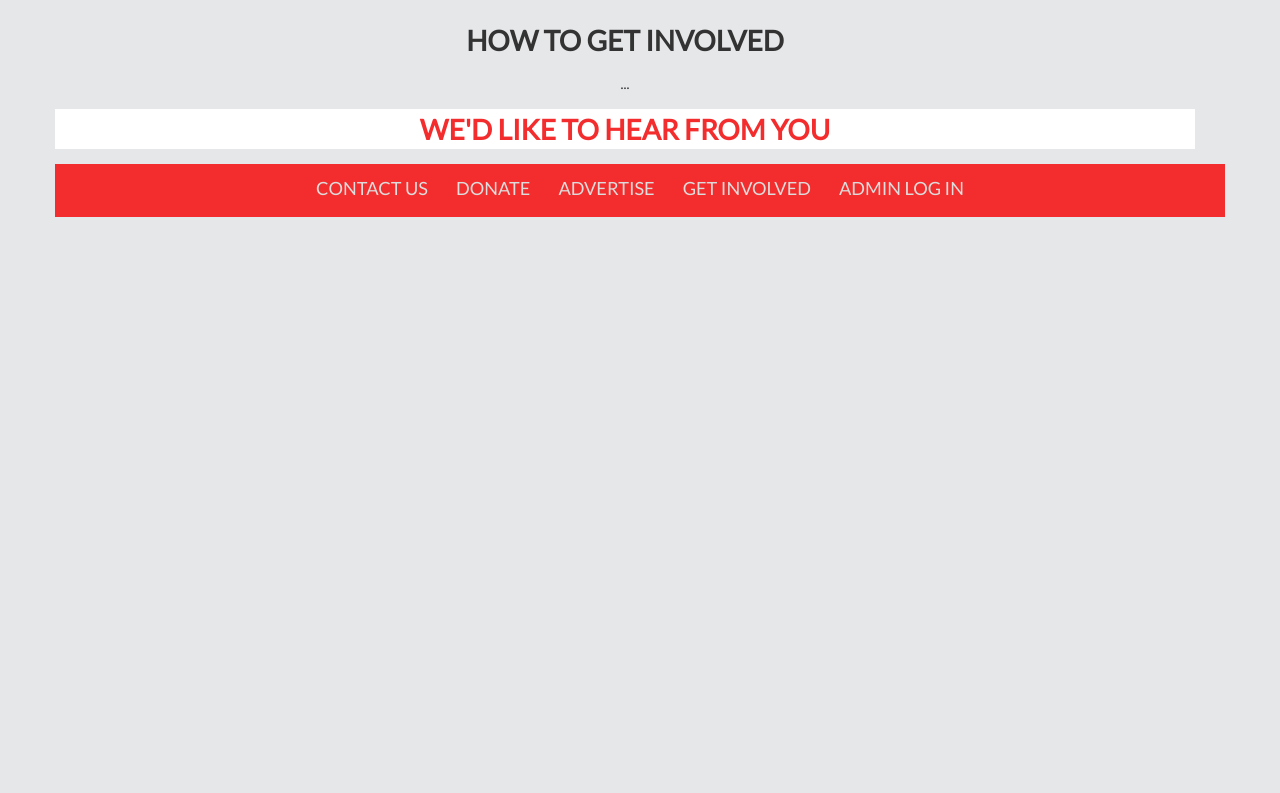
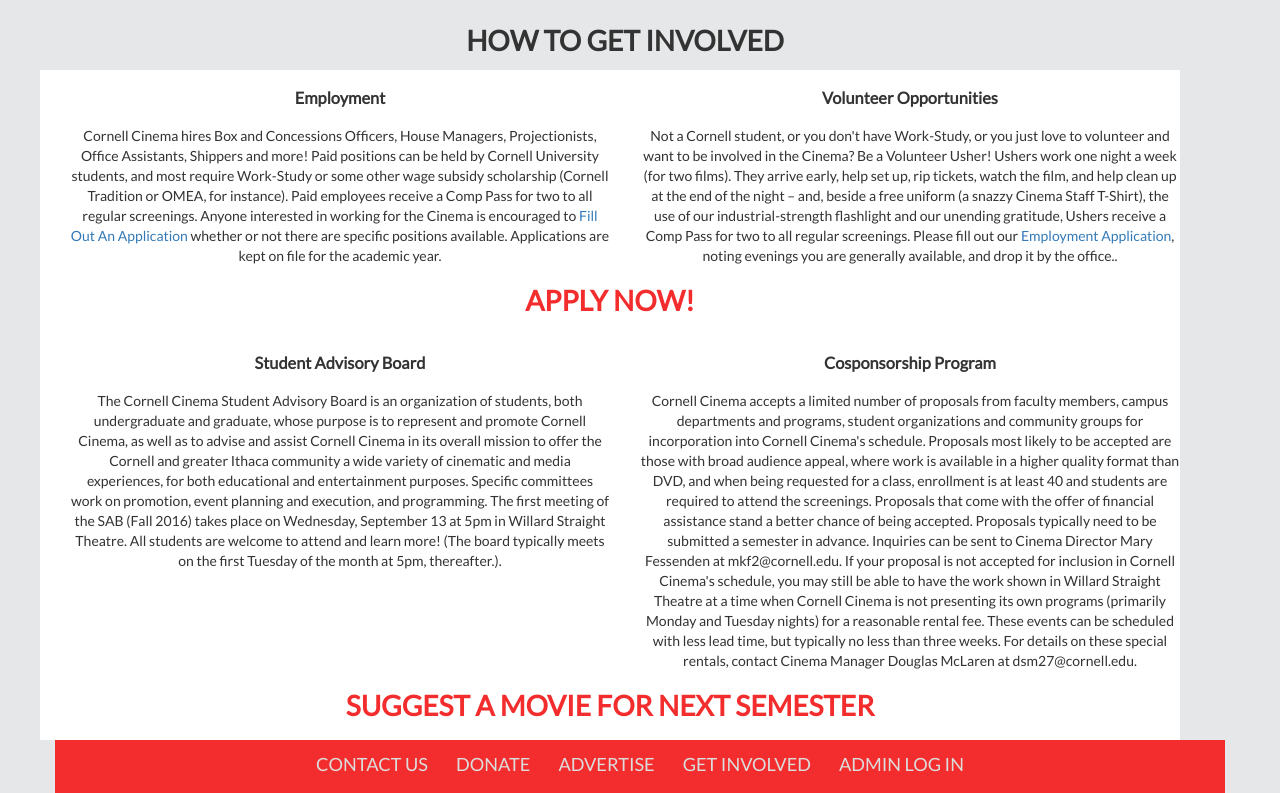
Before and after one commit to anniehughey/CineHackers, a PHP site: page /getInvolved.php in a window 1280 px wide. Shown: the part 177-970 px from the top of the page. Before the commit the page ends 394 px from the top, so only its background shows below. Run offline with PHP 8.4, Linux system fonts and the light colour scheme; some libraries are stand-ins or nearby versions.

Commit message:
involvement content

```diff
--- a/CornellCinema/getInvolved.php
+++ b/CornellCinema/getInvolved.php
@@ -26,15 +26,34 @@
 			<h1 class="title">HOW TO GET INVOLVED</h1>
 			<!-- Include information about onscreen advertising, including its benefits and pricing -->
 			<!-- Also include contact info for this -->
-			<p class="text">
-				...
-			</p>
-			<a href="contact.php">
-				<div class="donate">
-					<h1 class="donateButton">WE'D LIKE TO HEAR FROM YOU</h1>
+			<div class="col-sm-12 col-lg-6">
+				<h3>Employment</h3>
+				<p class="text">Cornell Cinema hires Box and Concessions Officers, House Managers, Projectionists, Office Assistants, Shippers and more! Paid positions can be held by Cornell University students, and most require Work-Study or some other wage subsidy scholarship (Cornell Tradition or OMEA, for instance). Paid employees receive a Comp Pass for two to all regular screenings. Anyone interested in working for the Cinema is encouraged to <a href="http://cinema.cornell.edu/jobs/cinema_application.pdf">Fill Out An Application</a> whether or not there are specific positions available. Applications are kept on file for the academic year.</p>
+			</div>
+			<div class="col-sm-12 col-lg-6">
+				<h3>Volunteer Opportunities</h3>
+				<p class="text">Not a Cornell student, or you don't have Work-Study, or you just love to volunteer and want to be involved in the Cinema? Be a Volunteer Usher! Ushers work one night a week (for two films). They arrive early, help set up, rip tickets, watch the film, and help clean up at the end of the night – and, beside a free uniform (a snazzy Cinema Staff T-Shirt), the use of our industrial-strength flashlight and our unending gratitude, Ushers receive a Comp Pass for two to all regular screenings. Please fill out our <a href="http://cinema.cornell.edu/jobs/cinema_application.pdf">Employment Application</a>, noting evenings you are generally available, and drop it by the office..</p>
+			</div>
+			<a href="http://cinema.cornell.edu/jobs/cinema_application.pdf">
+				<div class="row donate">
+					<h1 class="donateButton">APPLY NOW!</h1>
 				</div>
 			</a>
-			<!-- end of donate div-->
+			<!-- end of apply div-->
+			<div class="col-sm-12 col-lg-6">
+				<h3>Student Advisory Board</h3>
+				<p class="text">The Cornell Cinema Student Advisory Board is an organization of students, both undergraduate and graduate, whose purpose is to represent and promote Cornell Cinema, as well as to advise and assist Cornell Cinema in its overall mission to offer the Cornell and greater Ithaca community a wide variety of cinematic and media experiences, for both educational and entertainment purposes. Specific committees work on promotion, event planning and execution, and programming. The first meeting of the SAB (Fall 2016) takes place on Wednesday, September 13 at 5pm in Willard Straight Theatre. All students are welcome to attend and learn more! (The board typically meets on the first Tuesday of the month at 5pm, thereafter.).</p>
+			</div>
+			<div class="col-sm-12 col-lg-6">
+				<h3>Cosponsorship Program</h3>
+				<p class="text">Cornell Cinema accepts a limited number of proposals from faculty members, campus departments and programs, student organizations and community groups for incorporation into Cornell Cinema's schedule. Proposals most likely to be accepted are those with broad audience appeal, where work is available in a higher quality format than DVD, and when being requested for a class, enrollment is at least 40 and students are required to attend the screenings. Proposals that come with the offer of financial assistance stand a better chance of being accepted. Proposals typically need to be submitted a semester in advance. Inquiries can be sent to Cinema Director Mary Fessenden at mkf2@cornell.edu. If your proposal is not accepted for inclusion in Cornell Cinema's schedule, you may still be able to have the work shown in Willard Straight Theatre at a time when Cornell Cinema is not presenting its own programs (primarily Monday and Tuesday nights) for a reasonable rental fee. These events can be scheduled with less lead time, but typically no less than three weeks. For details on these special rentals, contact Cinema Manager Douglas McLaren at dsm27@cornell.edu.</p>
+			</div>
+			<a href="http://cinema.cornell.edu/jobs/cinema_application.pdf">
+				<div class="row donate">
+					<h1 class="donateButton">SUGGEST A MOVIE FOR NEXT SEMESTER</h1>
+				</div>
+			</a>
+			<!-- end of SUGGESTION div-->
 
 		</div>
 		<!-- end of content div -->
```
